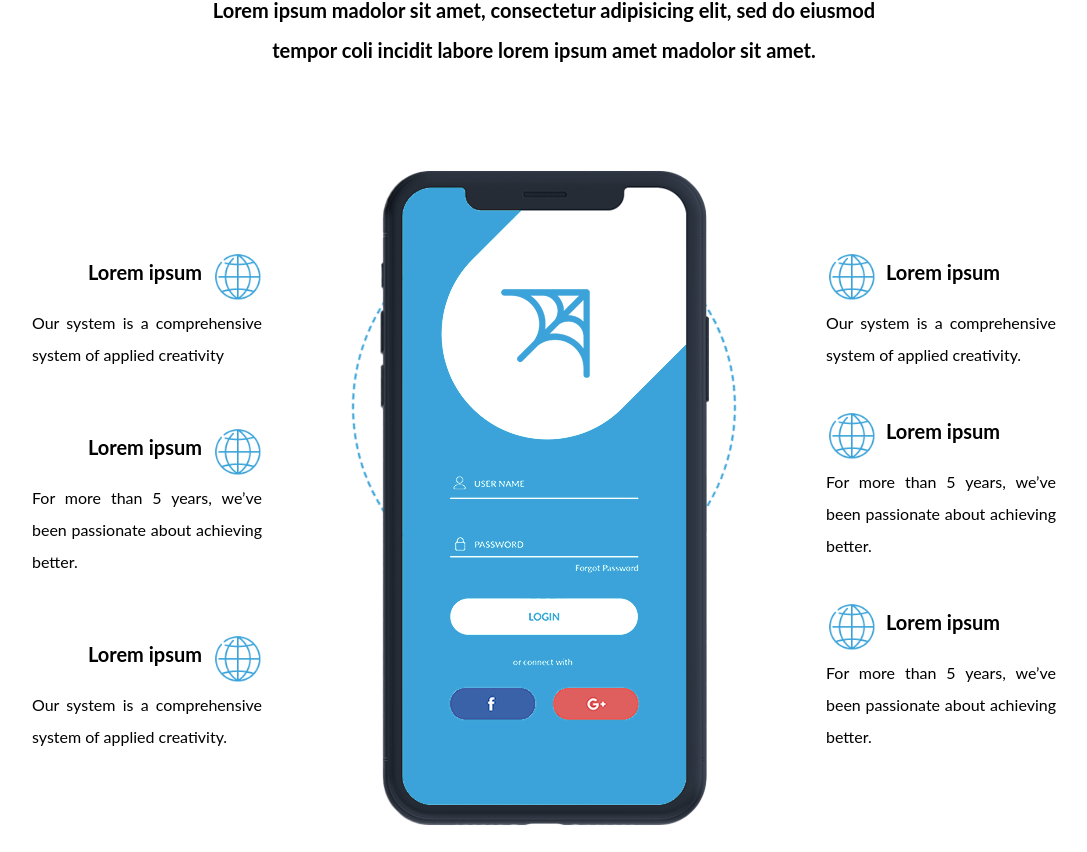
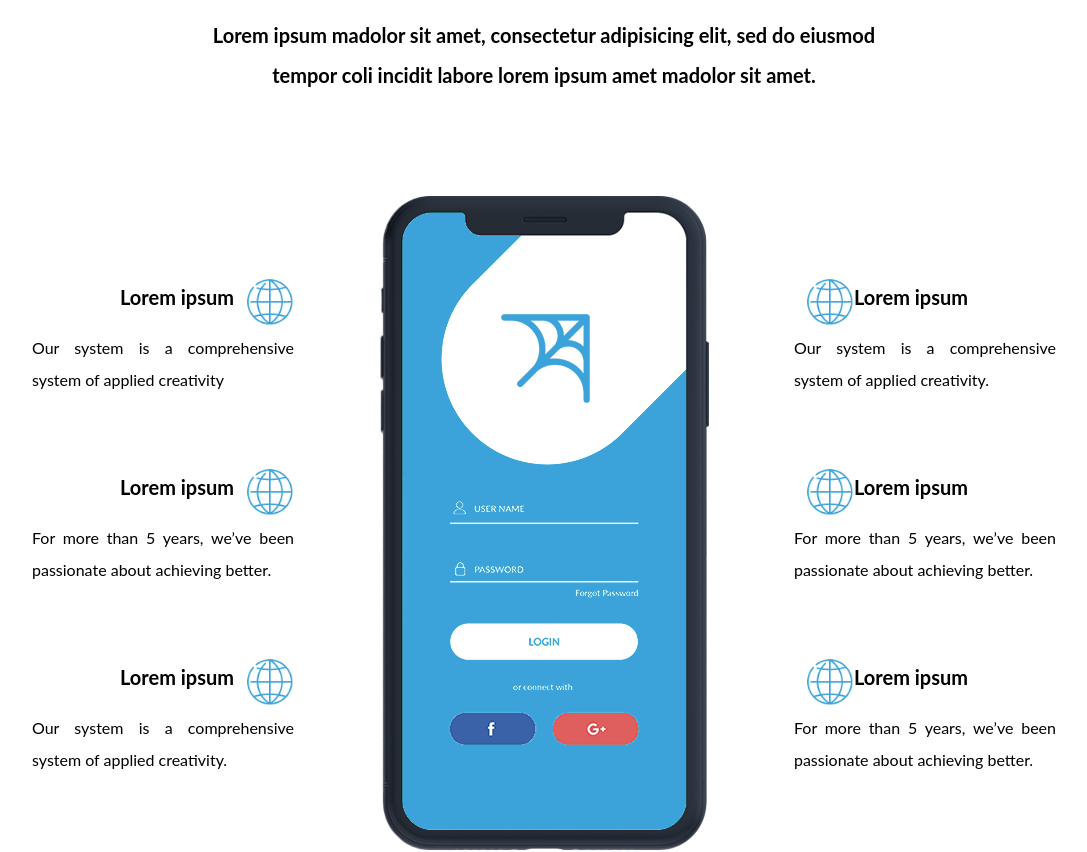
Before and after one commit to Raynnon/webagency-landing, a React (Create React App) app: page / in a window 1280 px wide. Shown: the part 2588-3440 px from the top of the page, without its empty margins (96-1183 px from the left). Built offline with nearby package versions, Linux system fonts and the light colour scheme.

Commit message:
began to create responsive for Features

```diff
--- a/src/components/Features.tsx
+++ b/src/components/Features.tsx
@@ -1,6 +1,7 @@
 import mobileImage from '../images/mobile.png';
 import icon from '../images/icon.png';
 import Section from './layout/Section';
+import circleDashed from '../images/circle-dashed.svg';
 
 interface ListItem {
   title: string;
@@ -61,8 +62,9 @@ export default function Features() {
               </div>
             ))}
           </div>
-          <div>
-            <img src={mobileImage} alt="mobile" />
+          <div className="mobile-container">
+            <img className="circle" src={circleDashed} alt="circle" />
+            <img className="mobile" src={mobileImage} alt="mobile" />
           </div>
           <div className="phone-block__right">
             {listItem.slice(3, 6).map((item, index) => (
@@ -76,7 +78,7 @@ export default function Features() {
             ))}
           </div>
         </div>
-        <div className="circle"></div>
+        {/* <div className="circle"></div> */}
       </div>
     </Section>
   );
--- a/src/styles/index.scss
+++ b/src/styles/index.scss
@@ -294,14 +294,14 @@ header {
 	.container {
 		width: 100%;
 		display: flex;
-		flex-direction: column-reverse;
+		flex-direction: column;
 		align-items: center;
 		@include lg {
 			flex-direction: row;
 		}
 		.mobile {
 			width: 200px;
-			margin-top: $space-small;
+			margin-bottom: $space-small;
 			@include lg {
 				margin-top: $space;
 				width: auto;
@@ -355,30 +355,35 @@ header {
 }
 
 #features {
-	.circle {
-		position: absolute;
-		width: 30vw;
-		height: 30vw;
-		z-index: -1;
-		top: 410px;
-		left: 0;
-		right: 0;
-		margin-left: auto;
-		margin-right: auto;
-		border: 2px dashed $primary;
-		border-radius: 100%;
-		animation: rotation 60s infinite linear;
+	@include lg {
+		background-color: red;
 	}
-
+	@include xl {
+		background-color: white;
+	}
 	.phone-block {
 		display: flex;
 		justify-content: space-between;
 		p {
-			width: 230px;
 			text-align: justify;
 		}
-		h3 {
-			font-size: 20px;
+		.mobile-container {
+			position: relative;
+			width: 90%;
+			display: flex;
+			justify-content: center;
+			align-items: center;
+			.circle {
+				position: absolute;
+				top: 0;
+				left: 0;
+				bottom: 0;
+				right: 0;
+				z-index: -1;
+				width: 60%;
+				margin: auto;
+				animation: rotation 60s infinite linear;
+			}
 		}
 		.phone-block__left,
 		.phone-block__right {
@@ -386,28 +391,18 @@ header {
 			flex-direction: column;
 			justify-content: space-between;
 			margin: 75px 0;
-		}
-		.phone-block__left {
-			.title-icon-left {
+			.title-icon-left,
+			.title-icon-right {
 				display: flex;
-				justify-content: flex-end;
 				align-items: center;
 				.icon {
+					width: 50px;
 					margin-left: 10px;
 				}
 			}
 		}
-		.phone-block__right {
-			.title-icon-right {
-				display: flex;
-				align-items: center;
-				.icon {
-					margin-right: 10px;
-				}
-			}
-		}
-		.icon {
-			width: 50px;
+		.title-icon-left {
+			justify-content: flex-end;
 		}
 	}
 }
```
Also changed, not shown: src/images/circle-dashed.svg (added), 1 other file (tests, documents, lock files or other folders).
